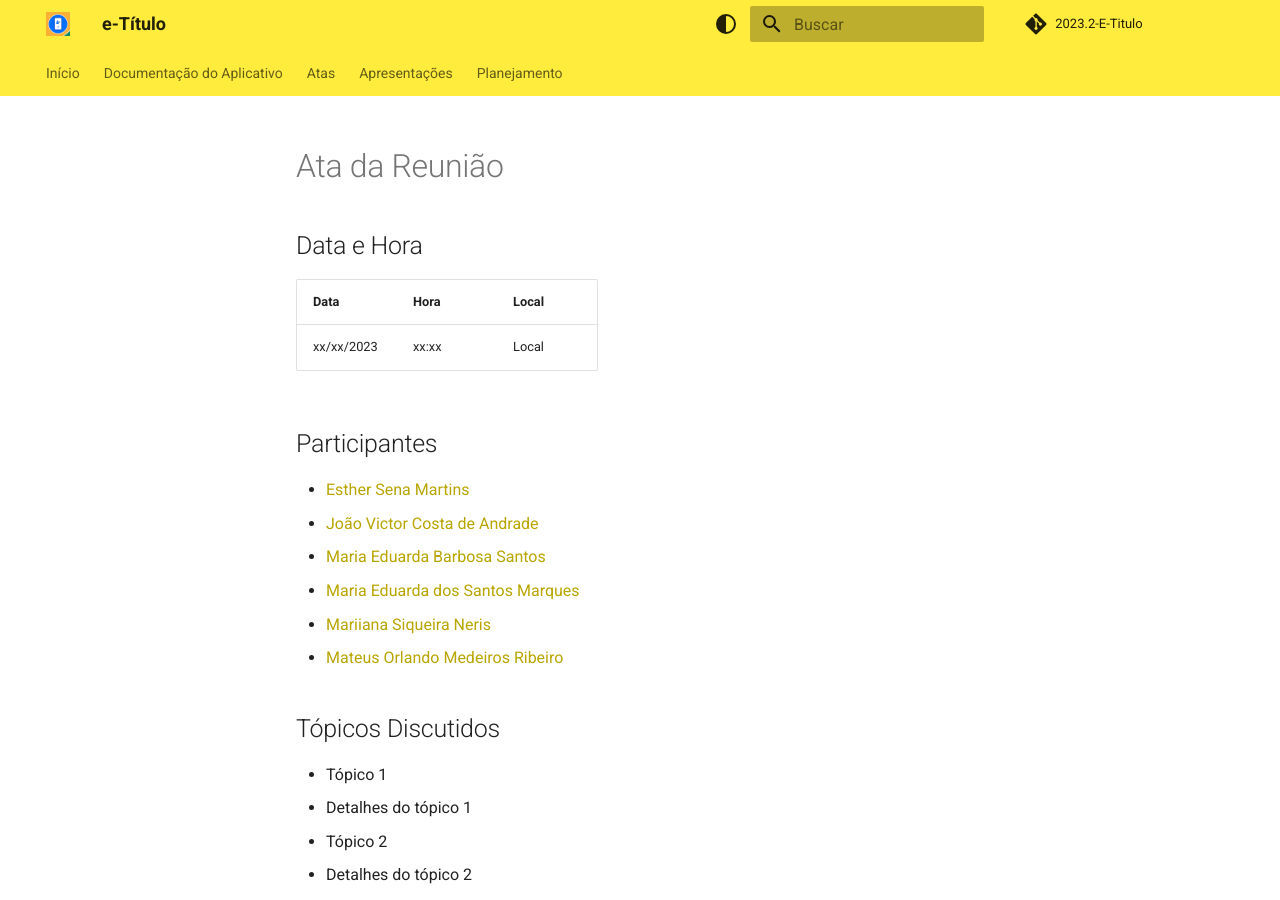
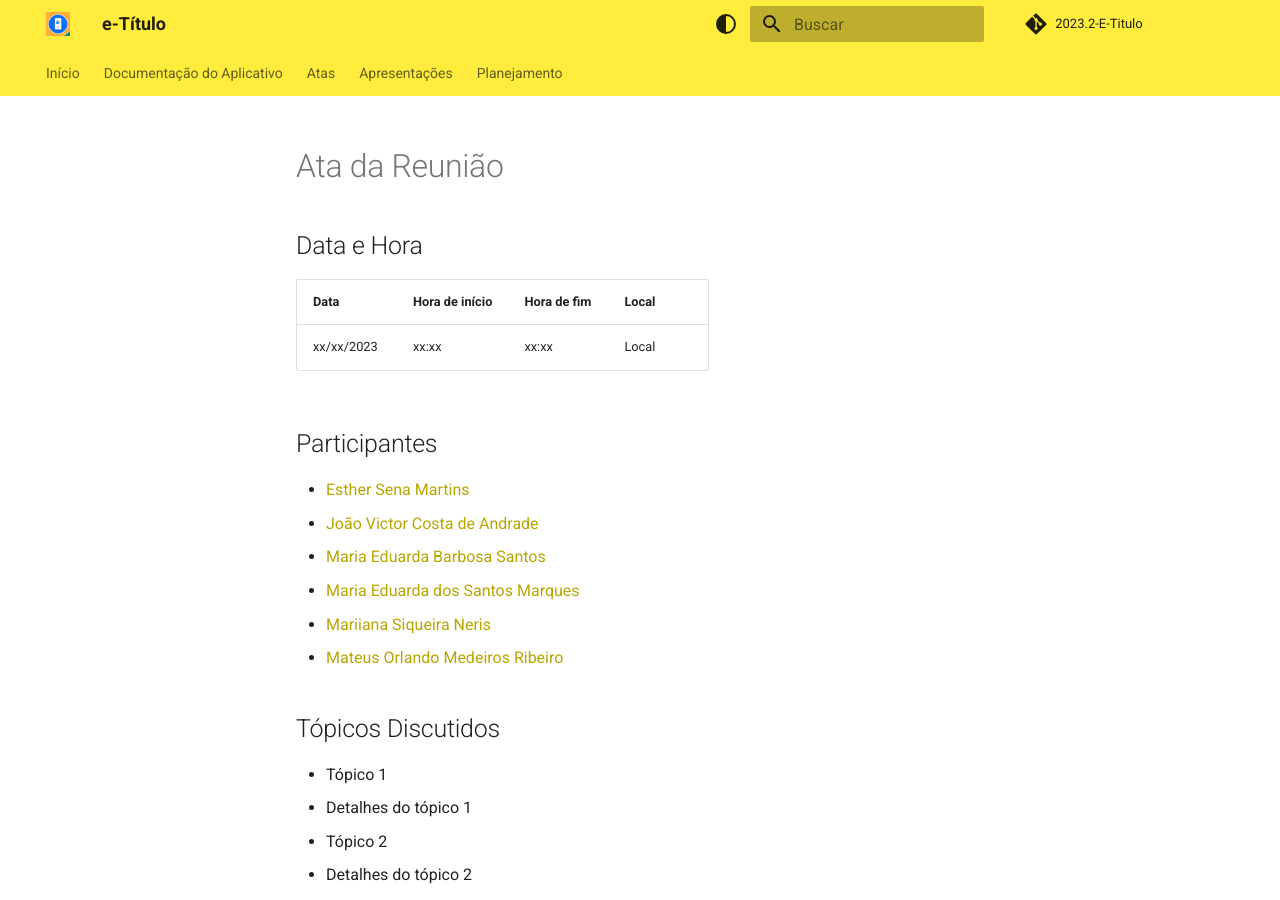
Before and after one commit to Requisitos-de-Software/2023.2-e-Titulo, an MkDocs documentation site: the page built from docs/atas/esqueleto_de_ata.md, in a window 1280 px wide and 900 px high. Built offline with MkDocs 1.6.1 and Material for MkDocs 9.7.7, drawn with Linux system fonts in a browser that asks for light colours; comment, search, counter and statistics services are not loaded.

Commit message:
Update esqueleto_de_ata.md
adicionando horário de fim das reuniões

```diff
--- a/docs/atas/esqueleto_de_ata.md
+++ b/docs/atas/esqueleto_de_ata.md
@@ -1,9 +1,9 @@
 # Ata da Reunião
 
 ## Data e Hora
-| Data          | Hora    | Local |
-|---------------|---------|-------|
-| xx/xx/2023    | xx:xx   | Local |
+| Data          | Hora de início | Hora de fim | Local |
+|---------------|----------------|-------------|-------|
+|  xx/xx/2023   |      xx:xx     |    xx:xx    | Local |
 
 
 ## Participantes
@@ -44,4 +44,4 @@
 ## Histórico de versões
 | Versão | Data       | Descrição                   | Autor(es)     | Revisor(es) |
 |--------|------------|-----------------------------|---------------|-------------|
-| 1.0    | 13/09/2023 | Criação do esqueleto de ata | [Mariiana Siqueira Neris](https://github.com/Maryyscreuza) | Todos           |
+| 1.0    | 13/09/2023 | Criação do esqueleto de ata | [Mariiana Siqueira Neris](https://github.com/Maryyscreuza) | Todos |
```
